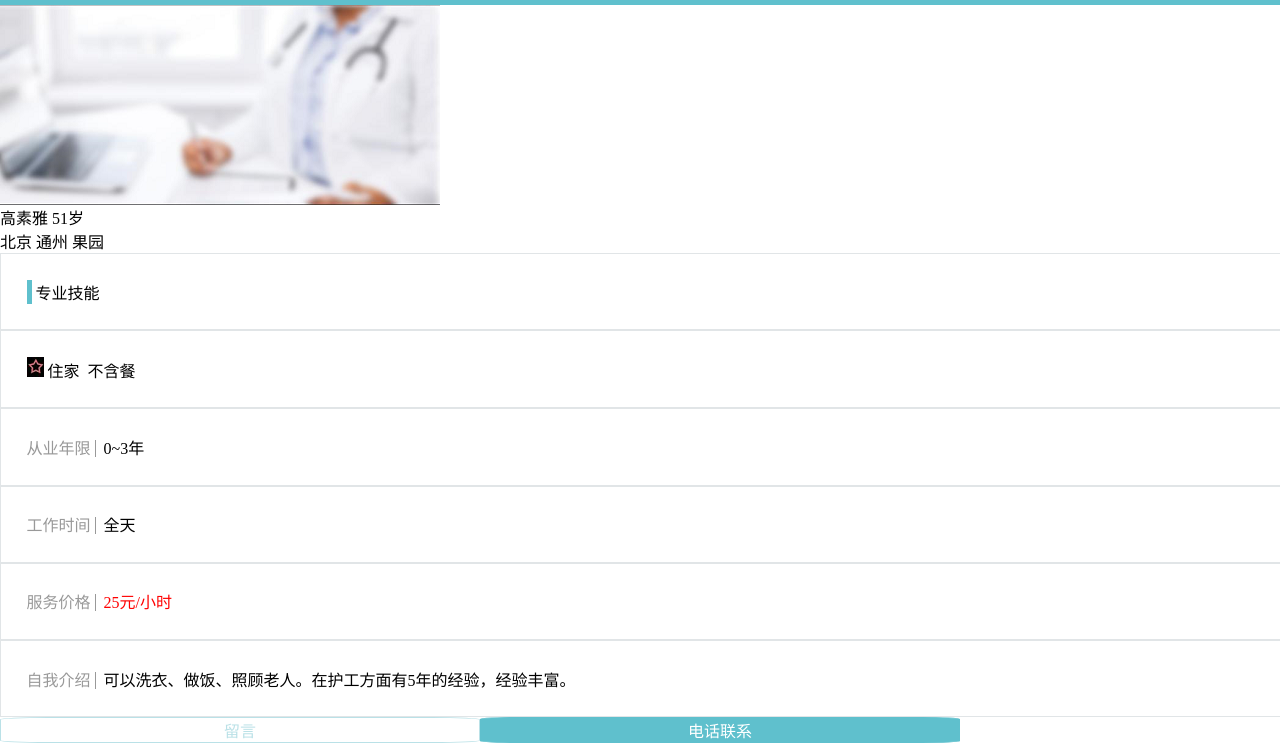
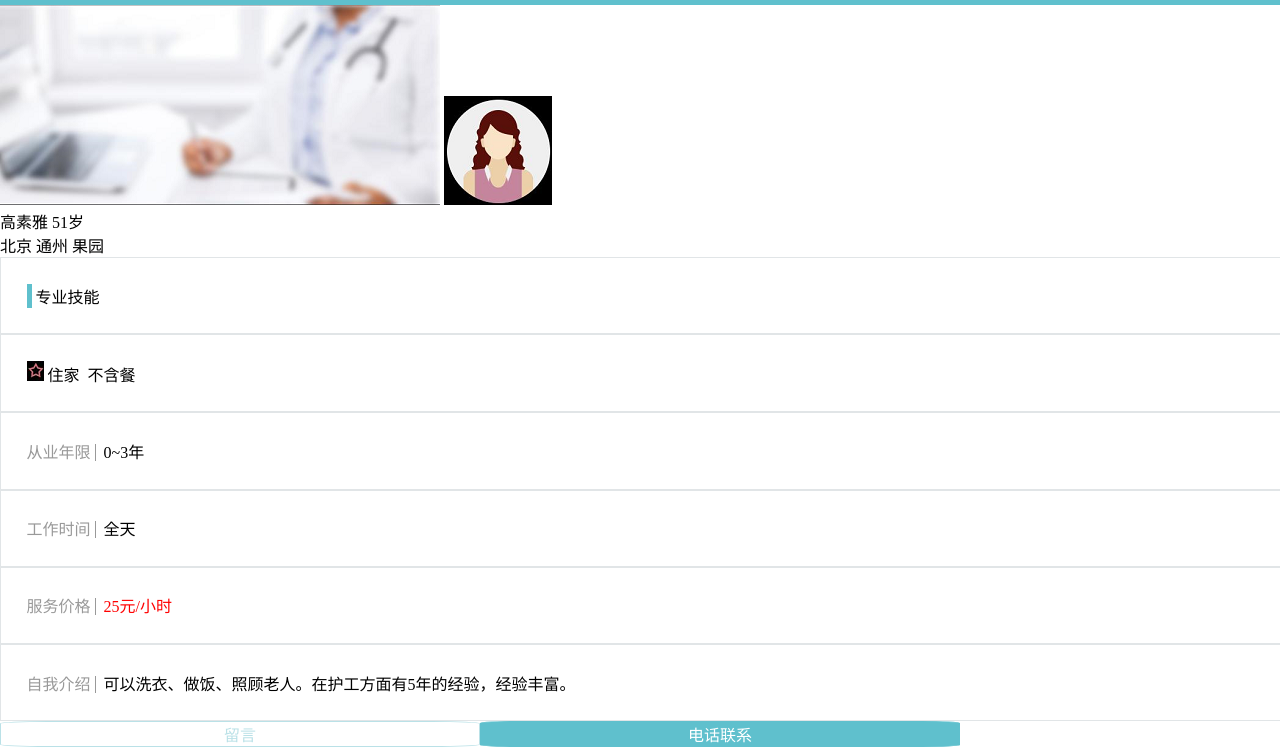
Before and after one commit to IrisQuu/IrisQuu.github.io, a plain HTML site: page task5/5.html in a window 1280 px wide. Shown: the part 59-806 px from the top of the page. Drawn offline with Linux system fonts and the light colour scheme.

Commit message:
Update 5.html

```diff
--- a/task5/5.html
+++ b/task5/5.html
@@ -13,6 +13,7 @@
   </div>
 <div class= "profile">
   <img class="b-ground" src="background.png">
+  <img class="touxiang" src="touxiang.png">
   <div class= "p-name">高素雅&nbsp51岁</div>
   <div class="address">北京&nbsp通州&nbsp果园</div>
   </div>
```
